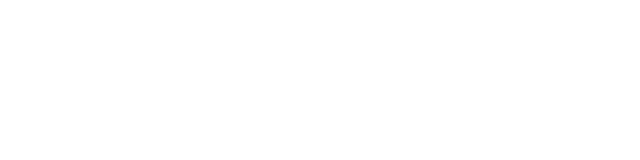
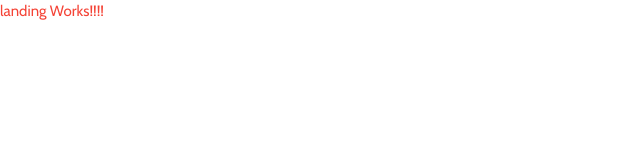
Before and after one commit to war-turtle/iknowsomething_frontend, an Angular app: page / in a window 1280 px wide. Shown: the top 160 px of the page, without its empty margins (0-640 px from the left). Built offline with nearby package versions, Linux system fonts and the light colour scheme.

Commit message:
added materialize-css

```diff
--- a/package.json
+++ b/package.json
@@ -18,12 +18,12 @@
     "@angular/core": "~7.0.0",
     "@angular/forms": "~7.0.0",
     "@angular/http": "~7.0.0",
-    "@angular/material": "^7.0.4",
     "@angular/platform-browser": "~7.0.0",
     "@angular/platform-browser-dynamic": "~7.0.0",
     "@angular/router": "~7.0.0",
     "core-js": "^2.5.4",
     "hammerjs": "^2.0.8",
+    "materialize-css": "^1.0.0-rc.2",
     "rxjs": "~6.3.3",
     "zone.js": "~0.8.26"
   },
--- a/src/app/app.module.ts
+++ b/src/app/app.module.ts
@@ -5,7 +5,6 @@ import { BrowserAnimationsModule } from '@angular/platform-browser/animations';
 import { AppRoutingModule } from './app-routing.module';
 import { AppComponent } from './app.component';
 
-import { AppMaterialModule } from './app-material/app-material.module';
 @NgModule({
   declarations: [
     AppComponent,
@@ -14,7 +13,6 @@ import { AppMaterialModule } from './app-material/app-material.module';
     BrowserModule,
     AppRoutingModule,
     BrowserAnimationsModule,
-    AppMaterialModule
   ],
   providers: [],
   bootstrap: [AppComponent]
--- a/src/app/pages/landing/landing.component.html
+++ b/src/app/pages/landing/landing.component.html
@@ -1,3 +1,3 @@
-<p>
-  landing works!
-</p>
+<div class="red-text">
+  landing Works!!!!
+</div>
--- a/src/main.ts
+++ b/src/main.ts
@@ -6,6 +6,8 @@ import { environment } from './environments/environment';
 
 // For animations
 import 'hammerjs';
+// For materialize css
+import 'materialize-css/dist/js/materialize.min.js';
 
 if (environment.production) {
   enableProdMode();
--- a/src/styles.scss
+++ b/src/styles.scss
@@ -1,2 +1,7 @@
 /* You can add global styles to this file, and also import other style files */
-@import '@angular/material/prebuilt-themes/deeppurple-amber.css';
+@import url('https://fonts.googleapis.com/css?family=Cabin');
+@import '~materialize-css/sass/materialize.scss';
+
+html{
+	font-family: 'Cabin';
+}
```
Also changed, not shown: src/app/app-material/app-material.module.ts (deleted, +0 -17 lines), 1 other file (tests, documents, lock files or other folders).
